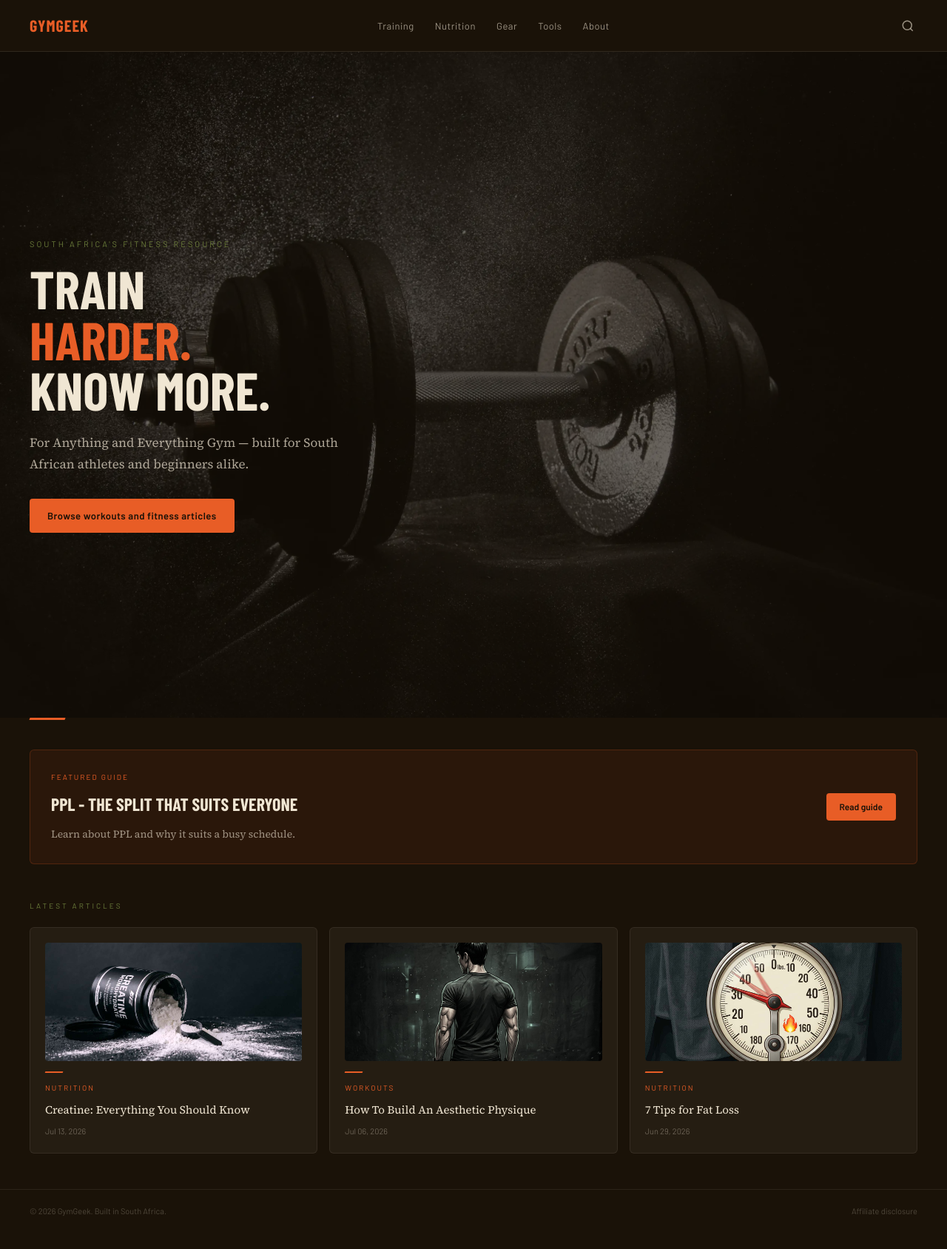
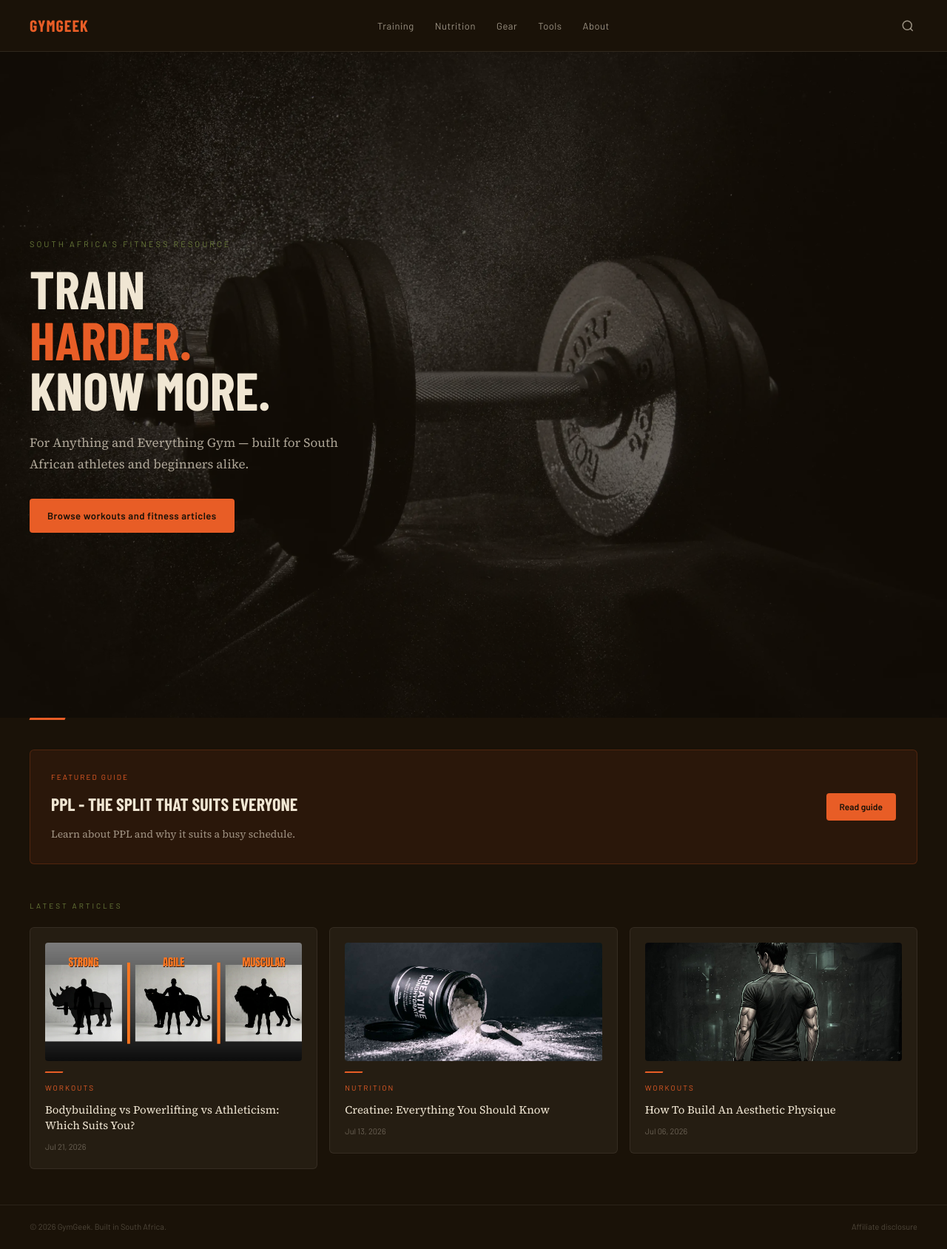
Before and after one commit to Viddy-8112/gymgeek, a Jekyll site: the page built from index.markdown, in a window 1280 px wide. Shown: the whole page at 74% size. Built offline with Jekyll 4.4.1, drawn with Linux system fonts in a browser that asks for light colours; some web fonts are replaced; comment, search, counter and statistics services are not loaded; before the commit the page ends 1667 px from its top, so only the background shows below that; some of the changed lines change nothing that is shown.

Commit message:
Training style article with assets added

```diff
--- /dev/null
+++ b/_posts/2026-07-21-choosing-between-powerlifting-bodybuilding-athleticism.md
@@ -0,0 +1,150 @@
+---
+layout: post
+title: "Bodybuilding vs Powerlifting vs Athleticism: Which Suits You?"
+categories: Workouts
+description: "There's more than one way to train. Each has their own benefits and drawbacks - here's how to pick the right one for you."
+image: /assets/thumbnails/training-style-article.webp
+---
+
+GymGeek asked it's Instagram followers what topic they wanted us to write about and this week, we've chosen **@thenotorious_73**'s request.<br>
+This follower wanted help deciding which training style and body build to go for: Aesthetic, Powerlifting or Athletic?<br>
+If you're social media feeds have been flooded with fitness content, it can be overwhelming to pick one training style as each person's can differ lots from another's.<br>
+
+In this article, we outline these 3 training styles: What their routines look like, the benefits they can give you, the drawbacks they bring on and how to assess whether they fit your lifestyle outside of gym.<br>
+
+Let's jump in:<br>
+
+---
+## POWERLIFTING
+![Powerlifting](/assets/training-styles/powerlift-rhino.webp)
+**The Focus**<br>
+Powerlifting focuses on purely building strength over time.<br>
+Powerlifters' main goal is maximize the weights they push through 'progressive overload' - gradually adding weight over time.<br>
+Their rep ranges are significantly lower than other training styles (between 3-5 reps) and their rest times between sets are much longer (3-5 minutes).<br>
+Most programs focus on the Big 3 Compound movements: Deadlift, Bench Press and Squat, complementing them with accessory movements that will assist in building muscles that will help them push more weight.<br>
+
+I searched the internet for powerlifting workout routines, but I found that they all differ greatly, so it's difficult to pinpoint the ideal powerlifting routine. However all of them have the Big 3 lifts included. Here's a sample of what the rep ranges for the Big 3 would look like:<br>
+
+| Exercise | Sets | Reps | RPE (Rate of Percieved Exertion) |
+|------------|--------------------:|------------:|------:|
+| Competition Squat | 3 | 5 reps | 8/10 |
+| Competition Bench | 3 | 5 reps | 8/10 |
+| Competetion Deadlift | 3 | 4 reps | 8/10 |
+
+Each of these exercises would either be done on their own separate days with accessrory movements or in combination of one or more on a single day (for example, some powerlifters do squat and bench in the same session).<br>
+
+Benefits VS Drawbacks
+
+| Benefits | Drawbacks |
+| ------------- | ------------- |
+| Significant increase in strength over time| Higher risk to joint health (knees, elbows, shoulders) |
+| Possible to achieve **strong** physique | Physique may be bulky due to calorie surplus |
+| Longer rest times so strength is maximized| Longer gym sessions because of long rest times |
+| Flexible diet routine| You'll spend a lot of Mandela's on gym equipment: lifting straps, wrist wraps, knee/elbow sleeves, lifting belt etc.|
+| | Often limited cardio capacity|
+| | Reduced training volume may limit muscle hypertrophy|
+
+The Lifestyle:<br>
+- A calorie surplus is essential to keep strength growing - often eating until you're uncomfortably full.<br>
+- Recovery is essential for maximal strength: sleep and nutrition.<br>
+- Intentionally limiting cardio to maintain leg strength.<br>
+- Some powerlifters 'dirty bulk' - this means eating junk food because it's calorie-dense. A healthy bulk is still possible to minimize fat gain.<br>
+- You may need to do more stretching, foam rolling or even physiotherapy to keep up with recovering from the physical strain.<br>
+
+If you're main goal is to become an absolute beast and be strong as hell, powerlifting is the way to go. However, understand that there are serious health heart and joint health implications that come with Powerlifting.<br>
+
+---
+## Athletic training
+![Athlete](/assets/training-styles/athlete-panther.webp)
+Athletic training goes beyond building muscle and strength.<br>
+It's actually meant to make your body a more useful tool in sports outside of gym like soccer, olympics or martial arts, for example.<br>
+
+Athletic Training aims to cover 5 core Pillars:<br>
+1. Strength: Athletes will use equipment like dumbbells, kettlebells or barbells and aims to target the 3 stages of muscle contractions.
+- Isometric Contraction: When the muscle isn't stretching or contracting, but still being used (planks or wall sit).
+- Eccentric Contraction: When the muscle is being stretched during the movement.
+- Concentric Contraction: When the muscle is shortened (standing up during a squat).
+
+2. Power: Producing as much force as possible in the shortest amount of time. These involve explosive movments lile sprinting, jumping or throwing. Athletes will lift manageable weight fast and explosively.
+
+3. Speed: Moving the body or an object quick. It relies heavily on strength and power and consists of three phases:
+- Acceleration Phase: Increasing speed as quick as possible (sprints).
+- Maximum Velocity Phase: When the athlete reaches top speed - you maintain this top speed (not going faster or slower).
+- Maintenance Phase: Keeping the pace of your top speed while trying to not to slow down.
+
+4. Agility: Reacting to something by moving the body quickly and changing direction - chasing a ball, dodging a right hook.
+- Training agility means training your Change of Direction (COD) through drills.
+- It also involves reactive training where you respond to an external stimulus (coaches wistle, boxing, sparring).
+
+5. Endurance: How your muscle manage during prolonged activity (supplying energy and oxygen). Training endurance depends on the sport. For example, a runner will train repeated sprint intervals.
+
+It's extremely difficult to narrow down athletic training to a proper workout routine as athletic routines target individual sports. But here are some examples of gym exercises that you can expect to do to target the 5 Pillars:
+
+| **Pillar** | **Exercise** |
+| ---------- | ------------ |
+| Strength | Squats, Deadlifts, RDLs, Bench Press, Rows, Pullups/Lat Pulldowns |
+| Power | Jump Squats, Box Jumps, Medicine Ball Slams, Kettlebell Swings, Power Cleans |
+| Speed | Sled Pushes, Sprint Intervals/Treadmill Sprints, Assault Bike Sprints |
+| Agility & COD | Ladder Drills, Cone Drills, Lateral/ Skater Jumps |
+| Endurance | Row Machine, Assault Bike, Treadmill Running, Battle Ropes, Sled Pushes |
+
+As you can see, there's a lot of cardio involved. While this is great for your heart, it does have some drawbacks compared to normal gym routines:
+
+| **Benefits** | **Drawbacks** |
+| ---------- | ------------ |
+| Enhances sport-tailored performance | Higher risk of injury and joint overuse |
+| Improves overall muscle endurance | Less muscle growth as training to failure is avoided |
+| Excellent cardiovascular/heart health | Physically/Mentally demanding workouts |
+| Can get a very lean physique | Limited amount of gains |
+| High functional body and muscles| Limit on how much strength you can gain |
+
+
+The Lifestyle:
+- Your body is your top tool, so you'll need to take care of it
+- High-calorie, high-carb diet plans and intentionally eating your meals at a certain time so they fuel your intesne workouts.
+- Recovery is key: adequate sleep, hot and cold therapy (sauna and ice baths) and foam rolling/massage therapy.
+- Expect early nights and mornings: skipping late social events to get 8 - 9 hours of sleep and waking up early for sessions (not necessary, but the grind mindset comes with the territory).
+
+But you should know, you can still adopt an athletic training style while keeping a normal daily routine. The most changes you will take on is how mindful you are about your diet (more clean and nutritious carbs) and recovery.<br>
+If you're using this training style to optimize your body for a sport outside of gym, it's perfect. But, if you're looking to gain muscle and/or strength, it's not ideal for getting you the results you want. <br>
+
+---
+## BODYBUILDING
+![Bodybuilder](/assets/training-styles/bodybuild-lion.webp)
+Bodybuilding focuses on getting your muscles to grow by targetting them specifically and achieving a growth stimulus. <br><br>
+Bodybuilders focus on technique over power. Specific exercises may be favored over others because they target the target more effectively. For example, a bodybuilder may prefer cable chest flies instead of dumbbell flies because it gives more consistent tension and limits shoulder work.<br><br>
+In this training style, gymers are more mindful about growing body parts in proportion, producing metabolic stress (a pump) or maximizing their aesthetics by targeting specific muscles. For example, a lot of bodybuilders put more emphasis into training the upper chest (incline presses/flies) over the lower chest (standard or decline presses/flies). For a full deep dive into aesthetic training, check out my [article](/workouts/building-aesthetic-physique/).<br><br>
+Bodybuilders rely on 'progressive overload' as a way to measure their growth and keep growing.<br>
+
+**2 Ways To Progressive Overload:**
+1. **Add Reps Over Time:** This means doing more reps over time (if you failed at 7 reps this week, go for 8 or 9 reps next week and so on).
+2. **Add Weight Over Time:** This means increasing the weight you push gradually so that your muscles have something new to adapt to.
+
+| Benefits | Drawbacks |
+| -------- | --------- |
+| Impressive and strong-looking physique | Functional strength can be limited |
+| Less chance of muscle injury due to focus on technique | Also a higher chance of joint injury due to lack of mobility training |
+| Increased muscle growth | Frequent change in diet patterns (bulking then cutting and cycle repeats) |
+| Possible to gain strength through progressive overload | Often slower strength gain than powerlifters |
+|Calculated training leads to more reliable results |Can get bogged down with science-based tracking methods|
+
+
+
+**The Lifstyle**<br>
+Bodybuilders can get super science-y about their training by timing tempo, tracking training volume and weight progression over time, and even tracking macros (carbs, fats, proteins, even sodium intake) they consume to the gram. However, this is only in the case of professional and competing bodybuilders (like C-Bum or Ramon Dino). It's completely possible to factor in foods you love into your diet while maintaining a caloric goal.<br>
+If you're an average ou like me, all you need is a couple sets to failure per exercise and making sure you're eating enough protein (check out my protein [calculator](/tools/protein-calculator)).<br>
+
+---
+## HELPING YOU FIND YOUR PATH
+Lemme break it down for you, hopefully this helps you make a decision on what style you should do:
+
+| Choose: | If you: |
+|---------|---------|
+|POWERLIFTING| Want significant gains in strength. <br> Don't mind being in a caloric surplus for a long time (gain weight). <br> Understand you probably won't have an aesthetic physique, but will get a strong body. <br>Want the most flexibility with diet. |
+|ATHLETICS| Have commitments to sports outside of gym. <br> Want to prioritize cardiovascular + mobility health. <br> Understand that you will look lean and athletic, but probably won't have big gains.<br> Are not scared of eating lots of carbs.|
+|BODYBUILDING| Want an aesthetic physique and the most possible muscle gains.<br> Don't mind cycling between cutting + bulking.<br> Are currently cutting or going through a body-recomp phase.<br> Are okay with having somewhat limited diet flexibility and making more mindful decisions about the foods you eat.<br> Understand that strength comes gradually and bodybuilding requires some calculated decisions (carb timing, calorie and macro tracking and progressive overload methods)|
+
+A final word my brus:<br>
+While these styles have dedicated techniques, there's no reason you can't mix-and-match. I mostly follow a bodybuilding style of training but include some strength/powerlifting exercises (Squats, RDLs) and athletic/mobility exercises too (skipping, lunges).<br>
+A powerlifter can still do cable curls/pushdowns, an athlete can still do squats and bench press.<br>
+The most important part is that you're not frequently changing your training style and enjoy your training as this will keep you consistent.<br>
--- a/assets/css/gymgeek.css
+++ b/assets/css/gymgeek.css
@@ -558,3 +558,35 @@
 @media (max-width: 768px) {
   .about-grid { grid-template-columns: 1fr; }
 }
+
+/* TABLES */
+.post-content table {
+  width: 100%;
+  border-collapse: collapse;
+  margin-bottom: 28px;
+  font-size: 15px;
+}
+
+.post-content th {
+  background: rgba(232,93,38,0.15);
+  color: #E85D26;
+  font-family: 'Barlow', sans-serif;
+  font-weight: 600;
+  font-size: 11px;
+  letter-spacing: 2px;
+  text-transform: uppercase;
+  padding: 12px 16px;
+  text-align: left;
+  border-bottom: 1px solid rgba(232,93,38,0.3);
+}
+
+.post-content td {
+  padding: 12px 16px;
+  border-bottom: 1px solid rgba(240,230,211,0.06);
+  color: rgba(240,230,211,0.85);
+  font-family: 'Source Serif 4', serif;
+}
+
+.post-content tr:hover td {
+  background: rgba(240,230,211,0.03);
+}
```
Also changed, not shown: assets/thumbnails/training-style-article.webp (added), assets/training-styles/athlete-panther.webp (added), assets/training-styles/bodybuild-lion.webp (added), assets/training-styles/powerlift-rhino.webp (added).
